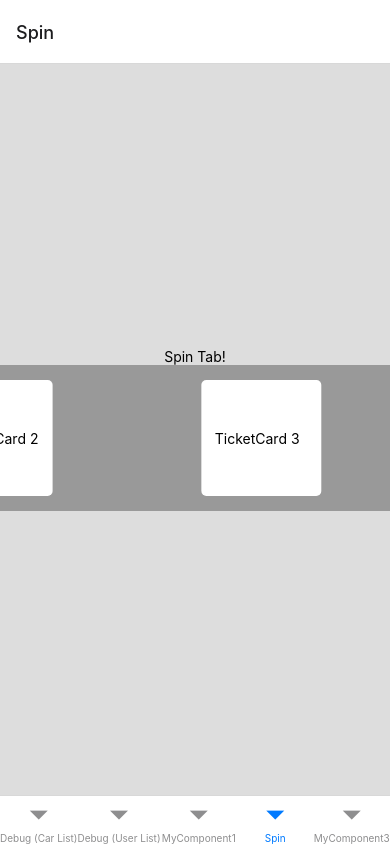
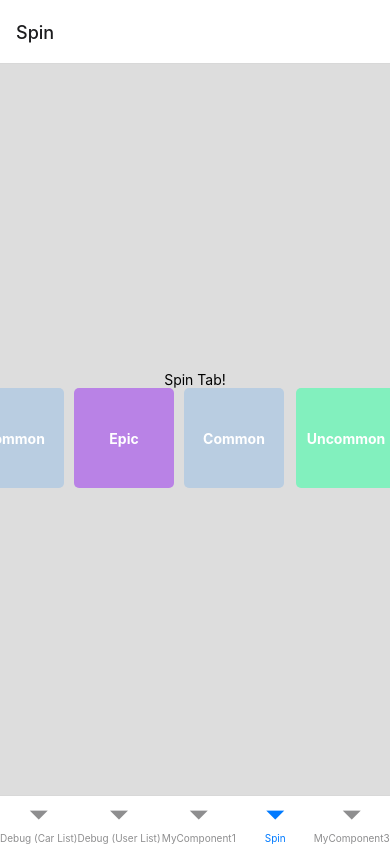
Before and after one commit to TidosDK/AutoGambling, a React Native app: screen /Spin in a window 390 px wide. Built offline with nearby package versions, Linux system fonts and the light colour scheme.

Commit message:
Spin animation first edition

```diff
--- a/components/spin/SpinContainer.tsx
+++ b/components/spin/SpinContainer.tsx
@@ -1,81 +1,86 @@
-import React, {useEffect, useRef} from 'react';
-import { View, Text, StyleSheet, Dimensions, Animated } from "react-native";
+import React, { useState, useEffect } from 'react';
+import { View, Dimensions, StyleSheet } from 'react-native';
 import TicketCard from './TicketCard';
 
-const {width: screenWidth} = Dimensions.get('window');
+const { width: screenWidth } = Dimensions.get('window'); // Get the screen width for positioning
+
+// A simple utility to get a random rarity
+const getRandomRarity = () => {
+  const rarities = ['Common', 'Uncommon', 'Rare', 'Epic', 'Legendary'];
+  //TODO: Change the probabilities of rarities
+  return rarities[Math.floor(Math.random() * rarities.length)];
+};
 
 const SpinContainer: React.FC = () => {
-    const ticketCount: number = 5;
-    const ticketSize: number = screenWidth * 0.18;
-    const tickets = Array.from({length: ticketCount}, (_, i) => `TicketCard ${i + 1}`);
+  const ticketWidth = 100; // Fixed width of each ticket
+  const numTickets = 5; // Number of tickets to display
+  const [ticketPositions, setTicketPositions] = useState<number[]>([]); // Track the x-positions of each ticket
+  const [ticketRarities, setTicketRarities] = useState<string[]>([]); // Track the rarity of each ticket
+  const [speed, setSpeed] = useState(2); // Speed at which tickets move
 
-    const speedPerPixel: number = 5;
+  // Initialize ticket positions and rarities when the component mounts
+  useEffect(() => {
+    const initialPositions = [];
+    const initialRarities = [];
 
-    const animatedValues = useRef<Animated.Value[]>(
-        tickets.map(() => new Animated.Value(0))
-    ).current;
+    for (let i = 0; i < numTickets; i++) {
+      initialPositions.push(screenWidth + i * (ticketWidth + 10)); // Set even spacing between tickets
+      initialRarities.push(getRandomRarity()); // Assign random rarity
+    }
 
+    setTicketPositions(initialPositions);
+    setTicketRarities(initialRarities);
+  }, []);
+
+  // Move tickets continuously
   useEffect(() => {
-        animatedValues.forEach((animatedValue, index) => {
-            animateTicket(animatedValue, index);
+    const interval = setInterval(() => {
+      let someIndex: number | null = null;
+
+      setTicketPositions((prevPositions) => {
+        return prevPositions.map((pos, index) => {
+          const newPos = pos - speed; // Move left by the speed value
+
+          // Check if the ticket is off screen
+          if (newPos < -ticketWidth) {
+            someIndex = index;
+            const maxPos = Math.max(...prevPositions); // Get the current rightmost position
+            return maxPos + ticketWidth + 10; // Place the ticket behind the last one
+          }
+
+          return newPos;
         });
       });
 
-    const animateTicket = (animatedValue: Animated.Value, index: number) => {
-        const initialPosition = screenWidth + index * (ticketSize + 10); // Start position on the right
-        const endPosition = -ticketSize; // End position off the left
+      setTicketRarities((prevRarities) => {
+          return prevRarities.map((rarity, index) => {
+            if (someIndex == index) {
+              return getRandomRarity();
+            }
+            return rarity;
+          });
+      });
 
-        const distance = initialPosition - endPosition;
+    }, 16); // Move every 16ms (around 60 frames per second)
 
-        const duration = distance * speedPerPixel;
-
-        animatedValue.setValue(initialPosition); // Set initial position
-
-        Animated.timing(animatedValue, {
-            toValue: endPosition,
-            duration: duration, // Time for the ticket to travel across the screen
-            useNativeDriver: true,
-        }).start(() => {
-            // After animation ends, reset position to right
-            animateTicket(animatedValue, index);
-        });
-    };
+    return () => clearInterval(interval); // Cleanup the interval when the component unmounts
+  }, [speed]); // The effect depends on the speed
 
   return (
     <View style={styles.container}>
-            {tickets.map((ticket, index) => (
-                <TicketCard key={index} rarity={ticket} xPosition={animatedValues[index]} />
+      {ticketPositions.map((pos, index) => (
+        <TicketCard key={index} rarity={ticketRarities[index]} xPosition={pos} />
       ))}
     </View>
   );
-}
-
-
-/*
-
-export default function SpinContainer() {
-    return (
-        <View style={styles.container}>
-            <TicketCard/>
-            <TicketCard/>
-            <TicketCard/>
-            <TicketCard/>
-            <TicketCard/>
-        </View>
-    )
-}
-
-*/
+};
 
 const styles = StyleSheet.create({
   container: {
-        backgroundColor: '#999',
-        alignItems: 'center',
     position: 'relative',
-        //justifyContent: 'space-evenly',
-        flexDirection: 'row',
-        width: '160%',
-        height: '20%',
+    width: '100%',
+    height: 100, // The height of the ticket container
+    overflow: 'hidden', // Hide the parts of tickets that move off-screen
   },
 });
 
--- a/components/spin/TicketCard.tsx
+++ b/components/spin/TicketCard.tsx
@@ -1,30 +1,48 @@
 import React from 'react';
-import { View, Text, StyleSheet, Animated } from "react-native";
+import { View, Text, StyleSheet } from 'react-native';
 
-
-interface TicketProp {
-    rarity: string;
-    xPosition: Animated.Value;
+interface TicketProps {
+  rarity: string; // Rarity or appearance of the ticket
+  xPosition: number; // Horizontal position
 }
 
-const TicketCard: React.FC<TicketProp> = ({rarity, xPosition}) => {
-    return (
-        <Animated.View style={[styles.ticketCard, { transform:[{ translateX: xPosition}] }]}>
-            <Text>{rarity}</Text>
-        </Animated.View>
-    )
+const getBackgroundColor = (rarity: string) => {
+  if (rarity == 'Common')
+    return '#b9cde1';
+  if (rarity == 'Uncommon')
+    return '#82f0be';
+  if (rarity == 'Rare')
+    return '#73dce6';
+  if (rarity == 'Epic')
+    return '#b982e6';
+  if (rarity == 'Legendary')
+    return '#f0bf64';
 }
 
-export default TicketCard;
+const TicketCard: React.FC<TicketProps> = ({ rarity, xPosition }) => {
+  const bgColor = getBackgroundColor(rarity);
 
+  return (
+    <View style={[styles.ticket, { left: xPosition }, {backgroundColor: bgColor}]}>
+      <Text style={styles.text}>{rarity}</Text>
+    </View>
+  );
+};
 
 const styles = StyleSheet.create({
-    ticketCard: {
-        backgroundColor: '#fff',
-        alignItems: 'center',
-        justifyContent: 'center',
-        borderRadius: 5,
-        height: '80%',
-        width: '18%',
-    },
+  ticket: {
+    position: 'absolute', // Allow us to position it freely
+    width: 100, // Set width for the ticket
+    height: 100, // Set height for the ticket
+    backgroundColor: 'skyblue', // Default color
+    justifyContent: 'center', // Center text vertically
+    alignItems: 'center', // Center text horizontally
+    borderRadius: 5,
+  },
+  text: {
+    color: 'white',
+    fontWeight: 'bold',
+  },
 });
+
+export default TicketCard;
```
Lines whose indentation alone changed are shown as unchanged.
